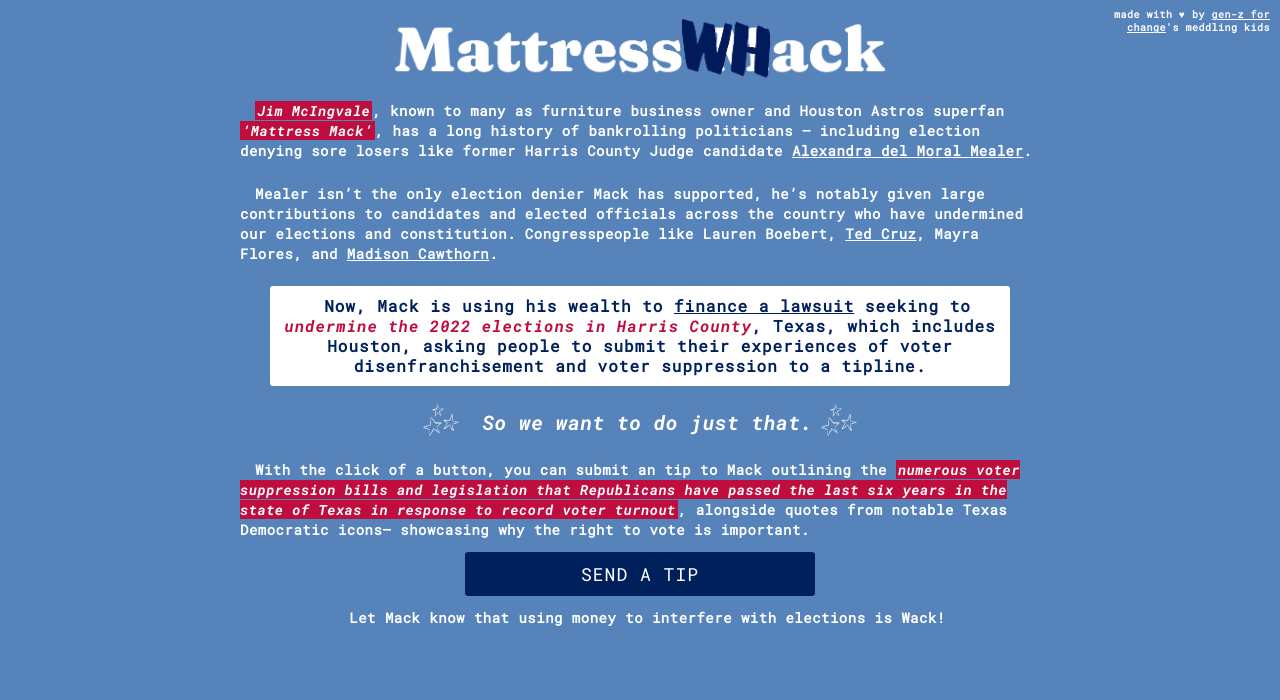
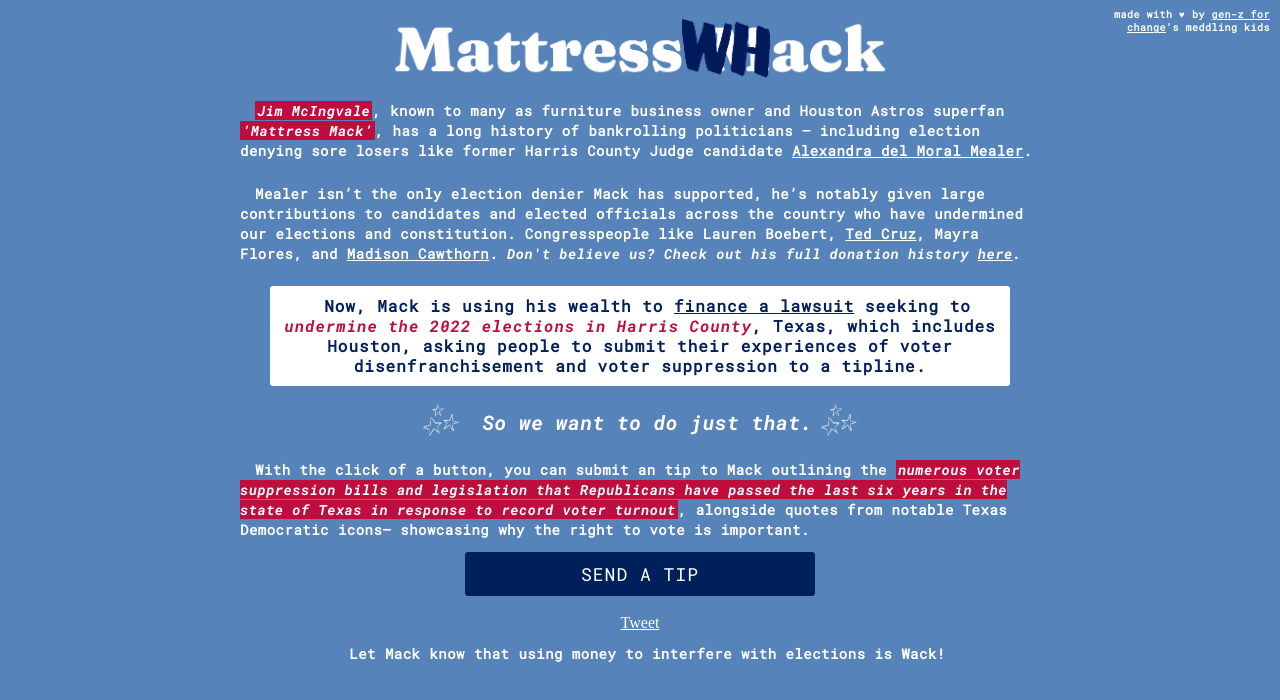
Before and after one commit to soapia/mattress-whack, a plain HTML site: page index.html in a window 1280 px wide. Drawn offline with nearby package versions, Linux system fonts and the light colour scheme; a web font is replaced by a local one.

Commit message:
add tweet + fec filings

```diff
--- a/index.html
+++ b/index.html
@@ -40,8 +40,8 @@
       Mealer isn’t the only election denier Mack has supported, he’s notably given large contributions to candidates and
       elected officials across the country who have undermined our elections and constitution. Congresspeople like
       Lauren Boebert, <a
-        href="https://www.cruz.senate.gov/newsroom/press-releases/joint-statement-from-senators-cruz-johnson-lankford-daines-kennedy-blackburn-braun-senators-elect-lummis-marshall-hagerty-tuberville">Ted
-        Cruz</a>, Mayra Flores, and <a href="https://www.instagram.com/p/CHOmcw_DRee/?hl=en">Madison Cawthorn</a>.</h2>
+        href="https://www.cruz.senate.gov/newsroom/press-releases/joint-statement-from-senators-cruz-johnson-lankford-daines-kennedy-blackburn-braun-senators-elect-lummis-marshall-hagerty-tuberville"  target="_blank">Ted
+        Cruz</a>, Mayra Flores, and <a href="https://www.instagram.com/p/CHOmcw_DRee/?hl=en">Madison Cawthorn</a>. <i>Don't believe us? Check out his full donation history <a href="https://www.fec.gov/data/receipts/individual-contributions/?contributor_name=James%20McIngvale" target="_blank">here</a>.</i></h2>
 
     <h2 class="callout"> Now, Mack is using his wealth to <a href="https://www.houstonchronicle.com/politics/houston/article/mattress-mack-harris-county-lawsuit-17783146.php">finance a lawsuit</a> seeking to <span class="color italisize">undermine the
       2022 elections in Harris County</span>,
@@ -67,6 +67,8 @@
 <!--       <button class="btn btn-primary" id="on">START ▶</button>
   <button class="btn btn-danger" id="off" style="display: none">STOP ■</button> -->
 </a>
+    <br>
+    <a href="https://twitter.com/share?ref_src=twsrc%5Etfw" class="twitter-share-button" data-size="large" data-text="Jim “Mattress Mack” McIngvale has a long history of bankrolling corrupt politicians. Now he’s using his wealth to undermine the 2022 elections in Texas… So let&#39;s send some tips to his voter disenfranchisement and voter suppression tipline 😏👇 " data-url="https://mattresswhack.com" data-show-count="false">Tweet</a><script async src="https://platform.twitter.com/widgets.js" charset="utf-8"></script>
 
     <h2>
       Let Mack know that using money to interfere with elections is Wack!
--- a/style.css
+++ b/style.css
@@ -53,6 +53,8 @@
   color: var(--white);
   text-indent: 15px;
 }
+
+
 
 a{
   color: var(--white);
```
